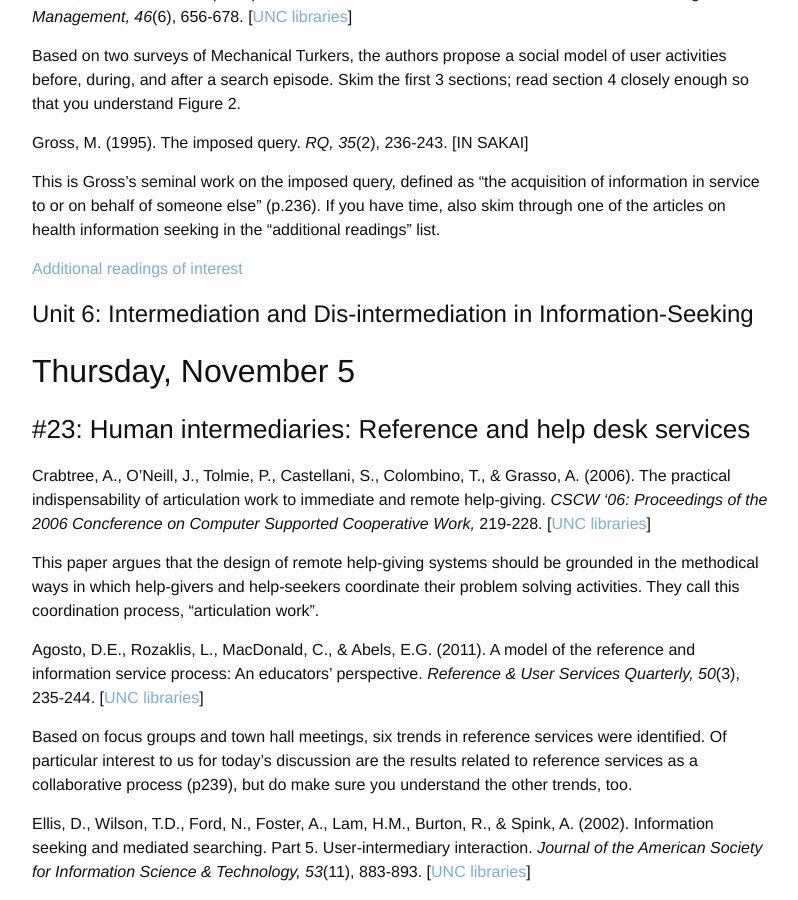
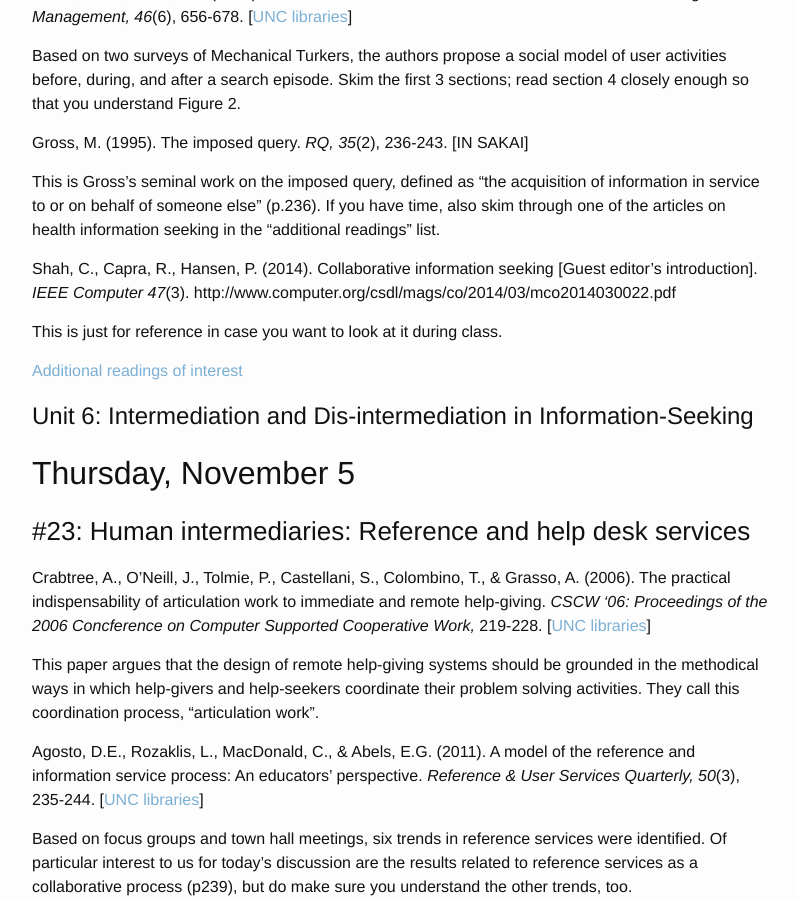
Before and after one commit to jdmar3/inls718, a Jekyll site: the page built from schedule/index.md, in a window 1280 px wide and 900 px high, scrolled down 12744 px. Shown: the whole window, without its empty margins (238-1036 px from the left). Built offline with Jekyll 4.4.1, drawn with Linux system fonts in a browser that asks for light colours; Markdown is read by kramdown in place of the engine named in the settings.

Commit message:
add reference

```diff
--- a/schedule/index.md
+++ b/schedule/index.md
@@ -696,6 +696,10 @@ acquisition of information in service to or on behalf of someone else"
 (p.236). If you have time, also skim through one of the articles on
 health information seeking in the "additional readings" list.
 
+Shah, C., Capra, R., Hansen, P. (2014). Collaborative information seeking [Guest editor's introduction]. *IEEE Computer 47*(3). http://www.computer.org/csdl/mags/co/2014/03/mco2014030022.pdf
+
+This is just for reference in case you want to look at it during class.
+
 [Additional readings of interest](/literature/#session20)
 
 # Unit 6: Intermediation and Dis-intermediation in Information-Seeking
```
